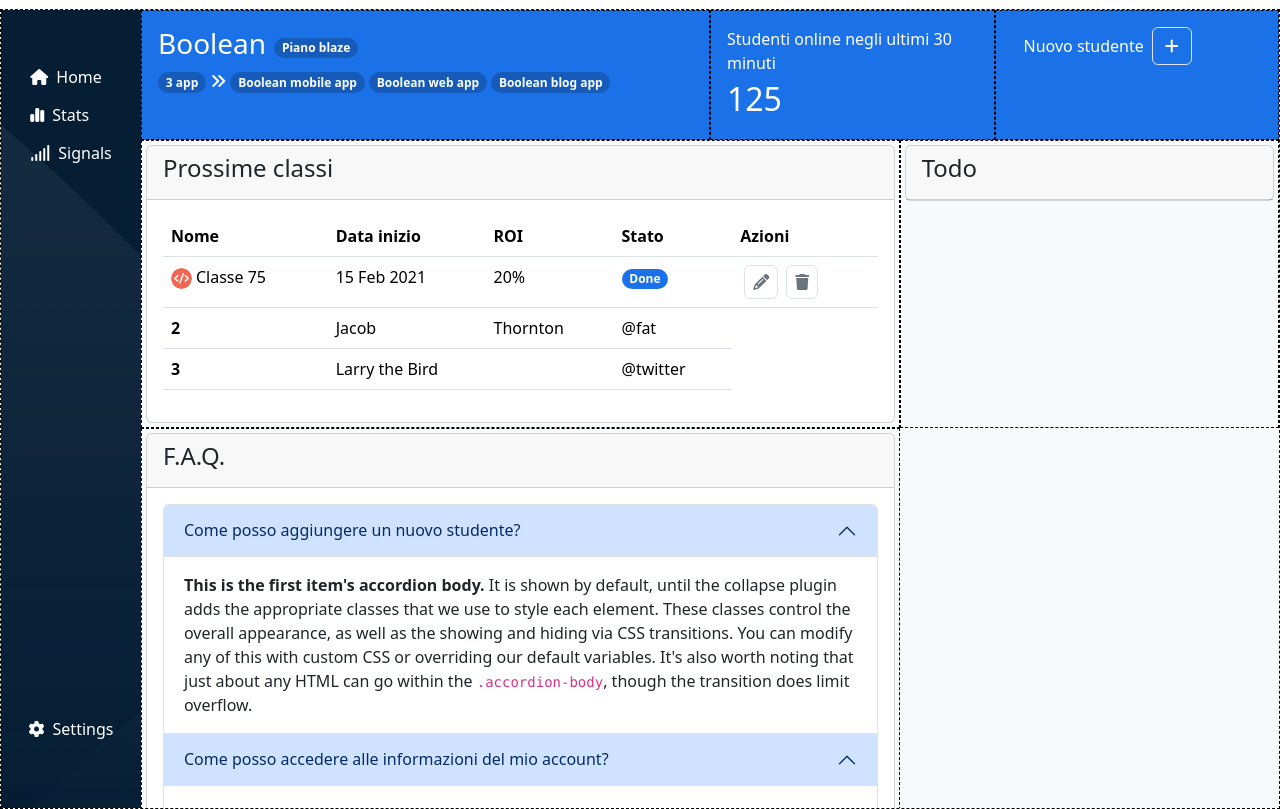
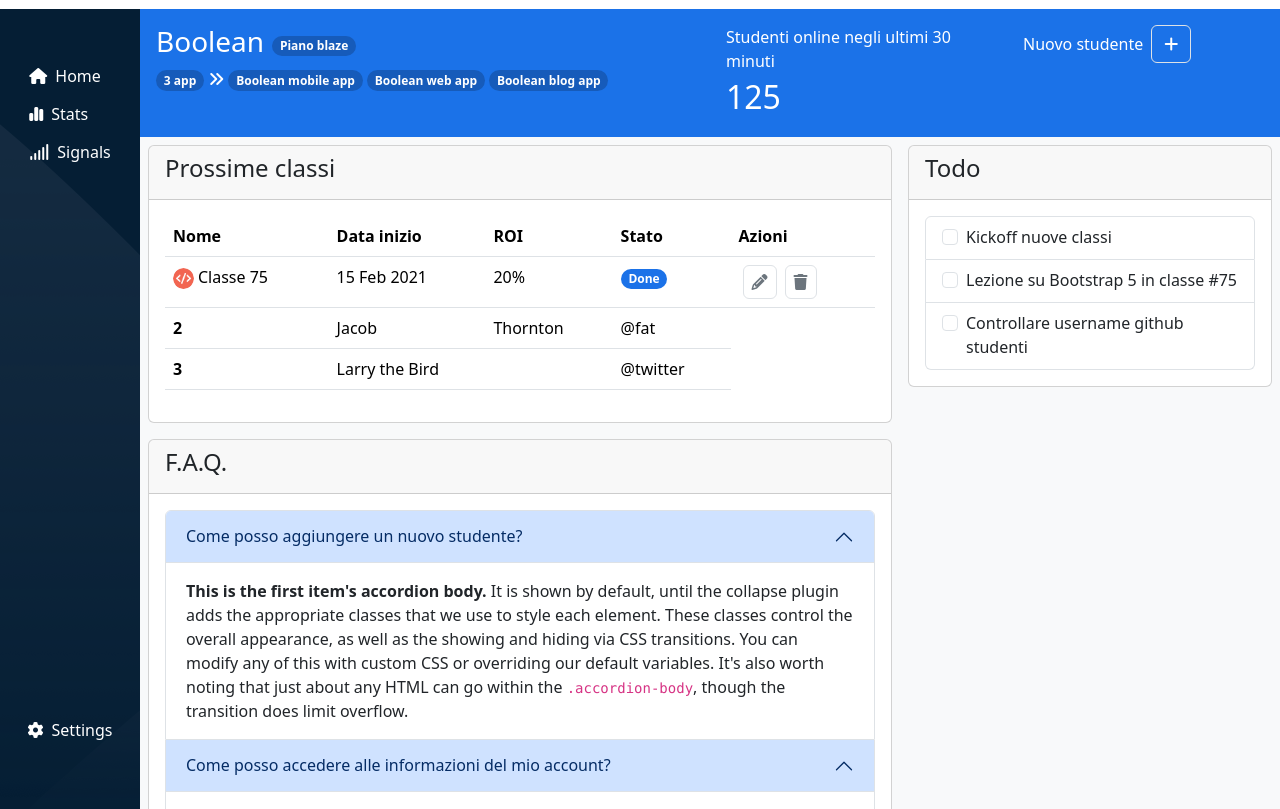
Before and after one commit to Carlo-Adile/html-css-bootstrap-dashboard, a plain HTML site: page index.html in a window 1280 px wide. Shown: the part 51-860 px from the top of the page. Drawn offline with nearby package versions, Linux system fonts and the light colour scheme.

Commit message:
add to do list

```diff
--- a/assets/css/style.css
+++ b/assets/css/style.css
@@ -9,10 +9,10 @@
     --badge: #165bba;
 }
 
-.debug{
+/* .debug{
     border:1px dashed black;
     min-height:100px;
-}
+} */
 
 .bg_darker{
     background-color: var(--darker);
@@ -43,6 +43,7 @@ body{
 
 #ms_dashboard{
     height:calc(100%-60px);
+    overflow-y: auto;
 }
 
 /* left section */
--- a/index.html
+++ b/index.html
@@ -217,8 +217,8 @@
                 <!-- other parts -->
                 <div class="container-fluid">
                     <div class="row">
-                        <!-- next class -->
-                        <div class="col-12 col-xl-8 debug p-1">
+                        <!-- next class with tabs -->
+                        <div class="col-12 col-xl-8 debug p-2">
                             <div class="card">
                                 <div class="card-header">
                                     <h4>Prossime classi</h4>
@@ -268,18 +268,40 @@
                                 </div>
                             </div>
                         </div>
-                        <!-- faq -->
-                        <div class="col-12 col-xl-4 p-1 debug">
+                        <!-- to do -->
+                        <div class="col-12 col-xl-4 p-2 debug">
                             <div class="card">
                                 <div class="card-header">
                                     <h4>
                                         Todo
                                     </h4>
                                 </div>
+                                <div class="card-body">
+                                    <ul class="list-group">
+                                        <li class="list-group-item"><div class="form-check">
+                                            <input class="form-check-input" type="checkbox" value="" id="flexCheckDefault">
+                                            <label class="form-check-label" for="flexCheckDefault">
+                                              Kickoff nuove classi
+                                            </label>
+                                          </div></li>
+                                        <li class="list-group-item"><div class="form-check">
+                                            <input class="form-check-input" type="checkbox" value="" id="flexCheckDefault">
+                                            <label class="form-check-label" for="flexCheckDefault">
+                                              Lezione su Bootstrap 5 in classe #75
+                                            </label>
+                                          </div></li>
+                                        <li class="list-group-item"><div class="form-check">
+                                            <input class="form-check-input" type="checkbox" value="" id="flexCheckDefault">
+                                            <label class="form-check-label" for="flexCheckDefault">
+                                              Controllare username github studenti
+                                            </label>
+                                          </div></li>
+                                      </ul>
+                                </div>
                             </div>
                         </div>
-                        <!-- todo -->
-                        <div class="col-12 col-xl-8 p-1 debug">
+                        <!-- faq with accordion -->
+                        <div class="col-12 col-xl-8 p-2 debug">
                             <div class="card">
                                 <div class="card-header">
                                     <h4>
```
